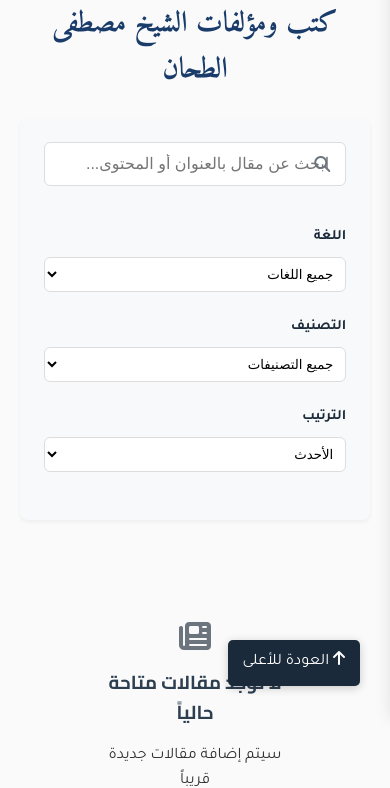
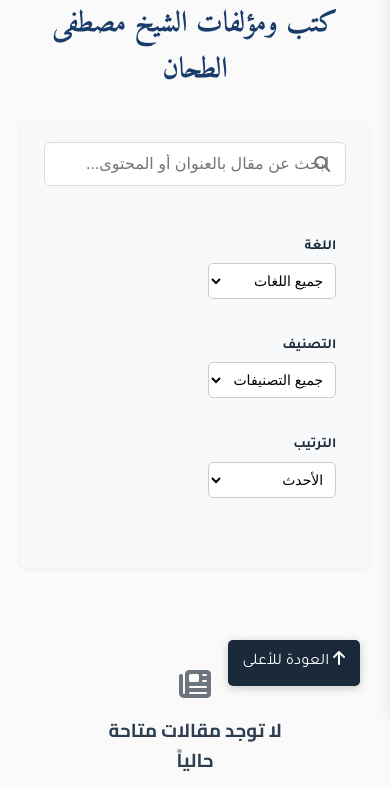
Before and after one commit to srab1980/ShTahan, a Flask app: page /articles in a window 390 px wide. Shown: the part 128-916 px from the top of the page. Run offline with Flask 3, Linux system fonts and the light colour scheme; data that the repository does not hold is empty.

Commit message:
Improved article filtering on mobile
Refactored article filtering styles in `templates/articles_simple.html` and moved mobile-specific styles to a new `static/css/mobile.css` file to improve responsiveness and readability.  The filter layout is now optimized for smaller screens.

Replit-Commit-Author: Agent
Replit-Commit-Session-Id: 1ff1f280-4fb3-4e5e-b5ef-e0f3e47dc461
Replit-Commit-Screenshot-Url: https://storage.googleapis.com/screenshot-production-us-central1/42c516af-18fc-4cd7-a039-196a65dfcd37/6477fbd9-cf23-4d69-8e76-5f70356ff496.jpg

```diff
--- /dev/null
+++ b/static/css/mobile.css
@@ -0,0 +1,66 @@
+/*
+ * ملف أنماط CSS للأجهزة المحمولة - تصميم مبسط للفلاتر
+ */
+
+/* تعديلات الفلاتر للأجهزة المحمولة */
+@media (max-width: 768px) {
+    /* تخطيط عمودي للفلاتر */
+    .articles-filters {
+        display: block !important;
+        padding: 10px !important;
+    }
+
+    /* تنسيق عناصر الفلاتر للجوال */
+    .article-filter-group {
+        display: block !important;
+        width: 100% !important;
+        margin-bottom: 15px !important;
+    }
+
+    /* أنماط تسميات الفلاتر للجوال */
+    .article-filter-group label {
+        display: block !important;
+        margin-bottom: 5px !important;
+        font-size: 16px !important;
+        font-weight: bold !important;
+    }
+
+    /* أنماط قوائم الاختيار للجوال */
+    .article-filter-group select {
+        width: 100% !important;
+        padding: 10px !important;
+        font-size: 16px !important;
+        margin-bottom: 5px !important;
+        border: 1px solid #ccc !important;
+        border-radius: 5px !important;
+        background-color: white !important;
+    }
+
+    /* تعطيل خاصية الشبكة تماماً */
+    .articles-filters {
+        display: block !important;
+        grid-template-columns: none !important;
+    }
+}
+
+/* تعديلات إضافية للشاشات الصغيرة جداً */
+@media (max-width: 480px) {
+    .article-filter-group label {
+        font-size: 14px !important;
+    }
+
+    .article-filter-group select {
+        padding: 8px !important;
+        font-size: 14px !important;
+    }
+}
+
+/* أنماط عامة مختارة */
+.article-filter-group {
+    position: relative !important;
+}
+
+/* إعادة تعريف أنماط الفلاتر للتوافق  */
+.articles-filters {
+    display: grid !important;
+}
--- a/templates/articles_simple.html
+++ b/templates/articles_simple.html
@@ -3,6 +3,7 @@
 {% block title %}مقالات الشيخ مصطفى الطحان{% endblock %}
 
 {% block styles %}
+<link rel="stylesheet" href="/static/css/mobile.css">
 <style>
     .articles-container {
         margin-top: 6rem;
@@ -476,17 +477,20 @@
 
         <!-- Advanced Filters -->
         <style>
+            /* تصميم الفلاتر */
             .articles-filters {
                 display: grid;
-                grid-template-columns: repeat(auto-fill, minmax(200px, 1fr));
+                grid-template-columns: repeat(3, 1fr);
                 gap: 1rem;
                 margin-top: 1rem;
                 margin-bottom: 1rem;
+                width: 100%;
             }
 
             .article-filter-group {
                 display: flex;
                 flex-direction: column;
+                min-width: 0; /* لمنع تجاوز العرض */
             }
 
             .article-filter-group label {
@@ -494,6 +498,7 @@
                 margin-bottom: 0.5rem;
                 color: #1a2a3a;
                 text-align: right;
+                white-space: nowrap;
             }
 
             .article-filter-group select {
@@ -502,6 +507,7 @@
                 border-radius: 6px;
                 background-color: white;
                 direction: rtl;
+                width: 100%;
             }
 
             .article-filter-group select:focus {
@@ -510,20 +516,7 @@
                 box-shadow: 0 0 0 2px rgba(26, 42, 58, 0.2);
             }
 
-            /* Mobile adjustments */
-            @media (max-width: 768px) {
-                .articles-filters {
-                    grid-template-columns: 1fr;
-                }
-
-                .article-filter-group {
-                    margin-bottom: 0.5rem;
-                }
-
-                .article-filter-group label {
-                    font-size: 0.9rem;
-                }
-            }
+            /* ملاحظة: تم نقل تعديلات الأجهزة المحمولة إلى ملف mobile.css */
         </style>
 
         <div class="articles-filters">
```
